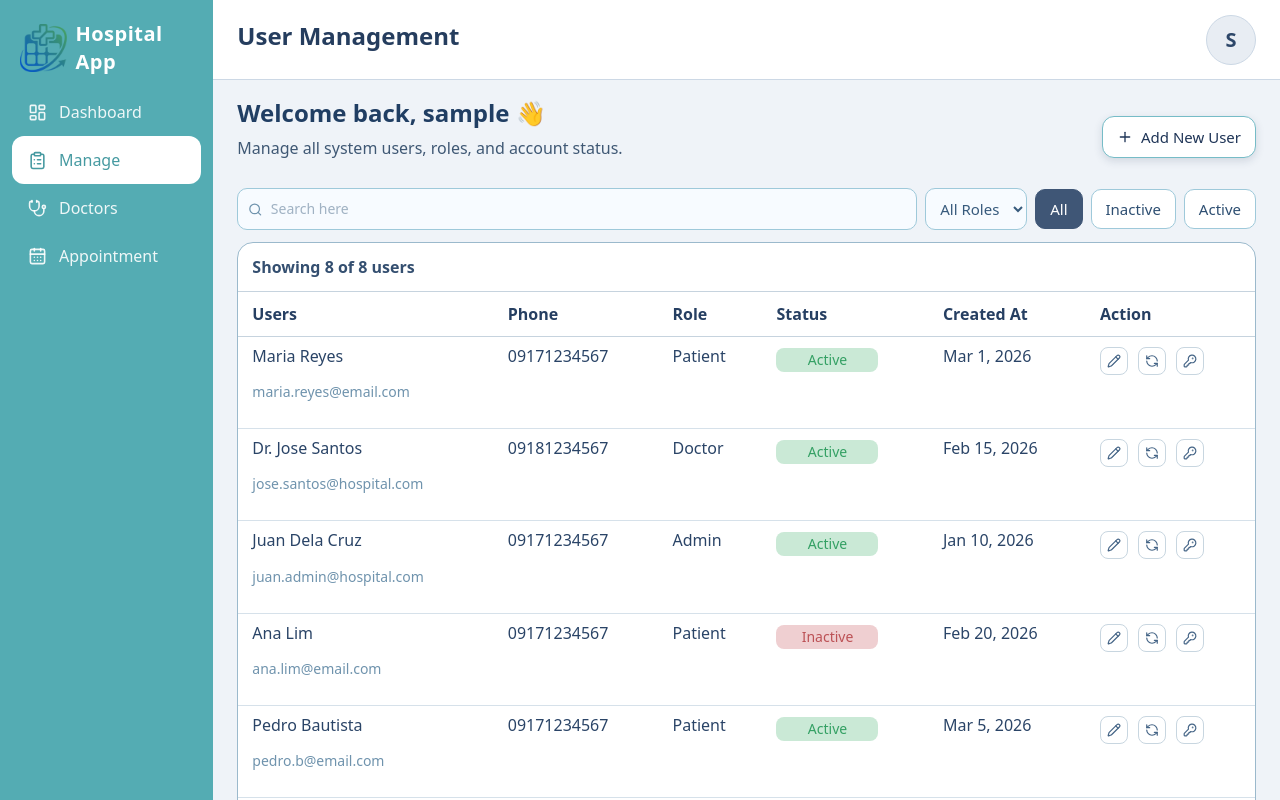
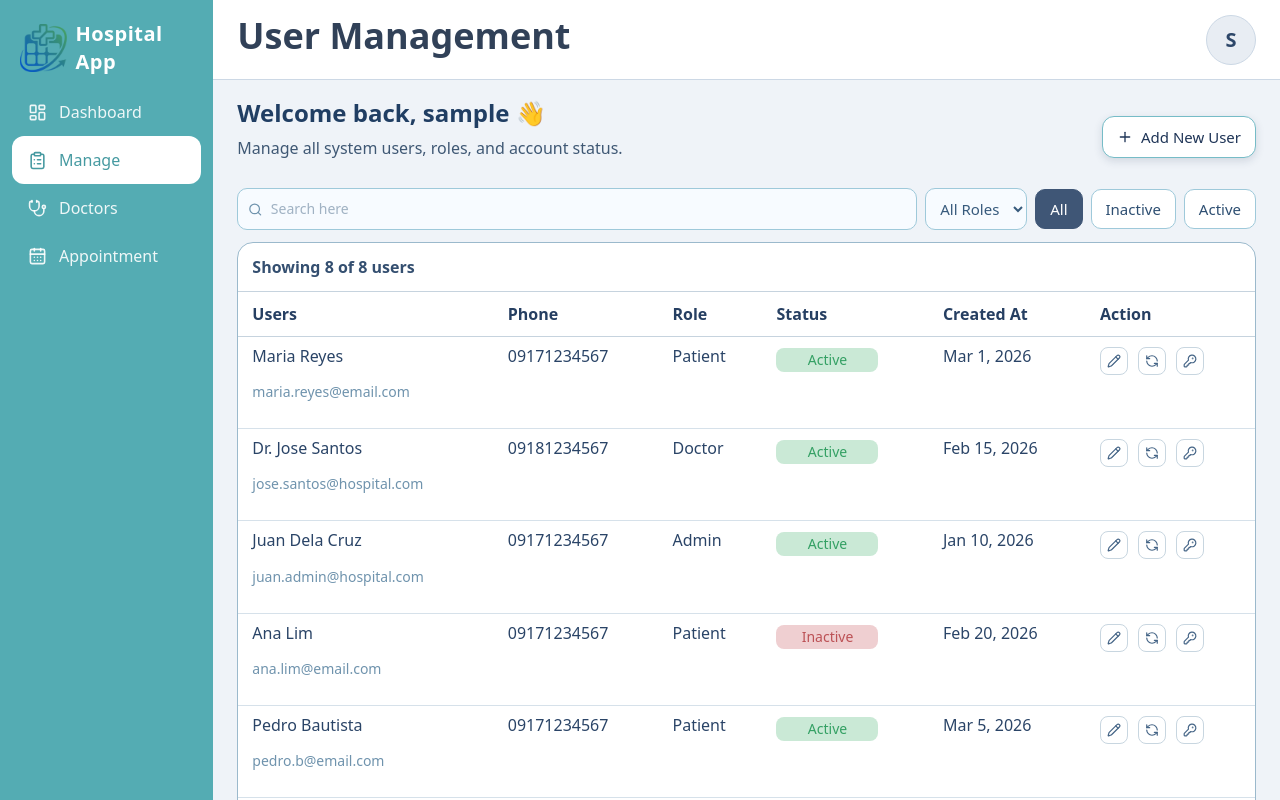
Before and after one commit to aeihrt/hospital-app, a React (Vite) app in the folder hospital-app/: page /manage in a window 1280 px wide. Shown: the top 800 px of the page. Built offline with nearby package versions, Linux system fonts and the light colour scheme; no server answers; sample sign-in values are in the browser's storage.

Commit message:
style: update title styles in Dashboard and Manage pages

```diff
--- a/hospital-app/src/styles/pages/Dashboard.css
+++ b/hospital-app/src/styles/pages/Dashboard.css
@@ -29,7 +29,7 @@
 }
 
 .dashboard-title {
-    @apply text-2xl md:text-4xl leading-none font-semibold text-[#253d5e];
+    @apply text-2xl md:text-4xl font-semibold text-slate-700;
 }
 
 .dashboard-avatar {
--- a/hospital-app/src/styles/pages/Manage.css
+++ b/hospital-app/src/styles/pages/Manage.css
@@ -29,7 +29,7 @@
 }
 
 .manage-title {
-    @apply text-2xl leading-none font-semibold text-[#253d5e];
+    @apply text-2xl md:text-4xl font-semibold text-slate-700;
 }
 
 .manage-avatar {
```
